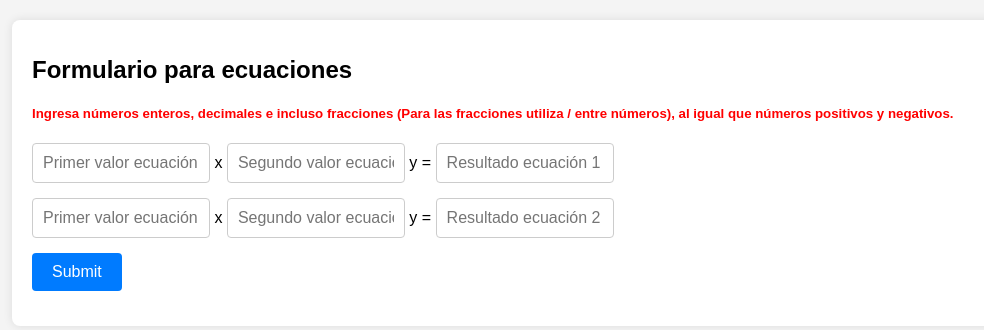
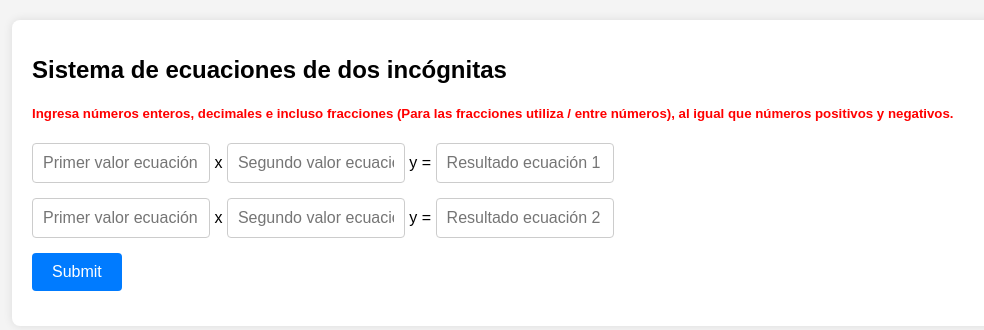
Before and after one commit to SrArmstrong/calculadoraecuaciones, a website: page public/index.html in a window 1280 px wide. Shown: the whole page, without its empty margins (8-992 px from the left). Drawn offline with nearby package versions, Linux system fonts and the light colour scheme; no server answers.

Commit message:
Add files via upload

```diff
--- a/public/index.html
+++ b/public/index.html
@@ -4,7 +4,8 @@
     <meta charset="UTF-8">
     <meta name="viewport" content="width=device-width, initial-scale=1.0">
     <link rel="stylesheet" href="index.css">
-    <title>Dynamic Input Form</title>
+    <link rel="icon" href="logomindworks.ico" type="image/x-icon">
+    <title>Sistema de ecuaciones de dos incógnitas</title>
     <script src="/socket.io/socket.io.js"></script>
 </head>
 <body>
@@ -93,7 +94,7 @@
 
 
     <div class="form-container">
-        <h1>Formulario para ecuaciones</h1>
+        <h1>Sistema de ecuaciones de dos incógnitas</h1>
         <h5 style="color:red;">Ingresa números enteros, decimales e incluso fracciones (Para las fracciones utiliza / entre números), al igual que números positivos y negativos.</h5>
         <form id="inputForm" method="POST" action="/resultados">
             <div class="form-group">
```
